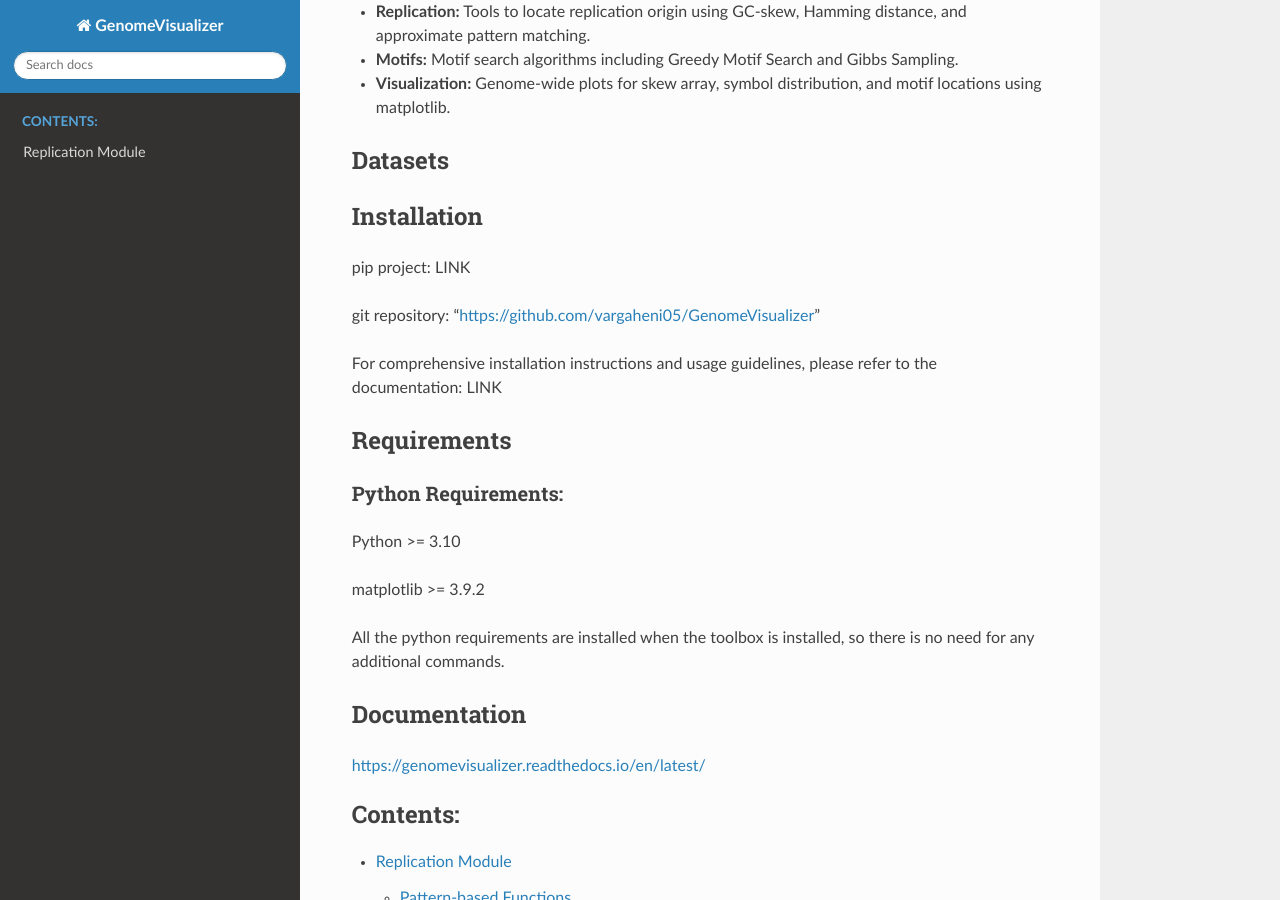
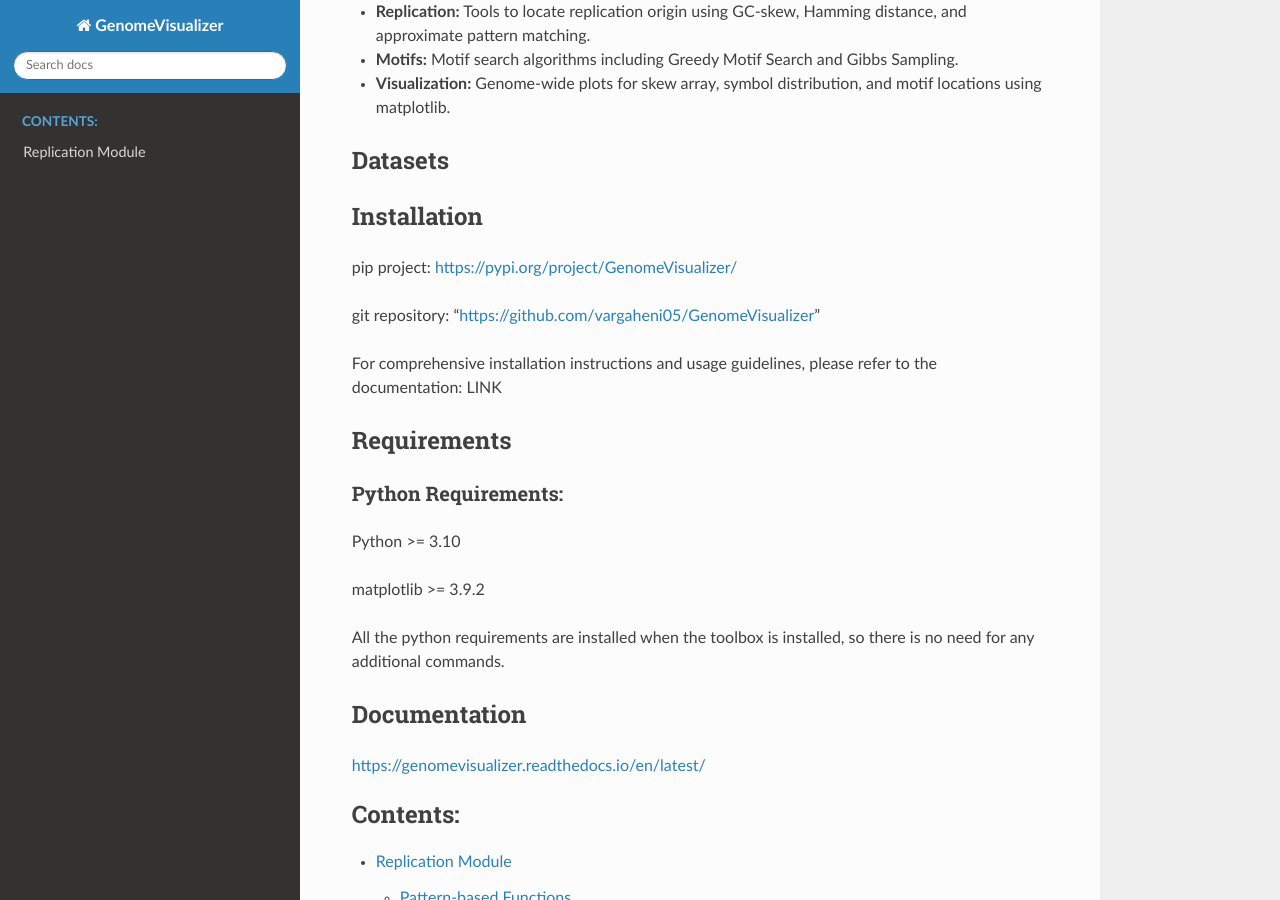
Before and after one commit to vargaheni05/GenomeVisualizer, a Sphinx documentation site: the page built from docs/source/index.rst, in a window 1280 px wide and 900 px high, scrolled down 656 px. Built offline with Sphinx 7.4.7 and the Read the Docs theme 3.1.0, drawn with Linux system fonts in a browser that asks for light colours; pages that are not in the unit, such as notebooks, are missing from menus; the version number could not be read and is left out.

Commit message:
index.rst pypi link

```diff
--- a/docs/source/index.rst
+++ b/docs/source/index.rst
@@ -28,7 +28,7 @@
 
 Installation
 ------------
-pip project: LINK
+pip project: https://pypi.org/project/GenomeVisualizer/
 
 git repository: "https://github.com/vargaheni05/GenomeVisualizer"
 
```
